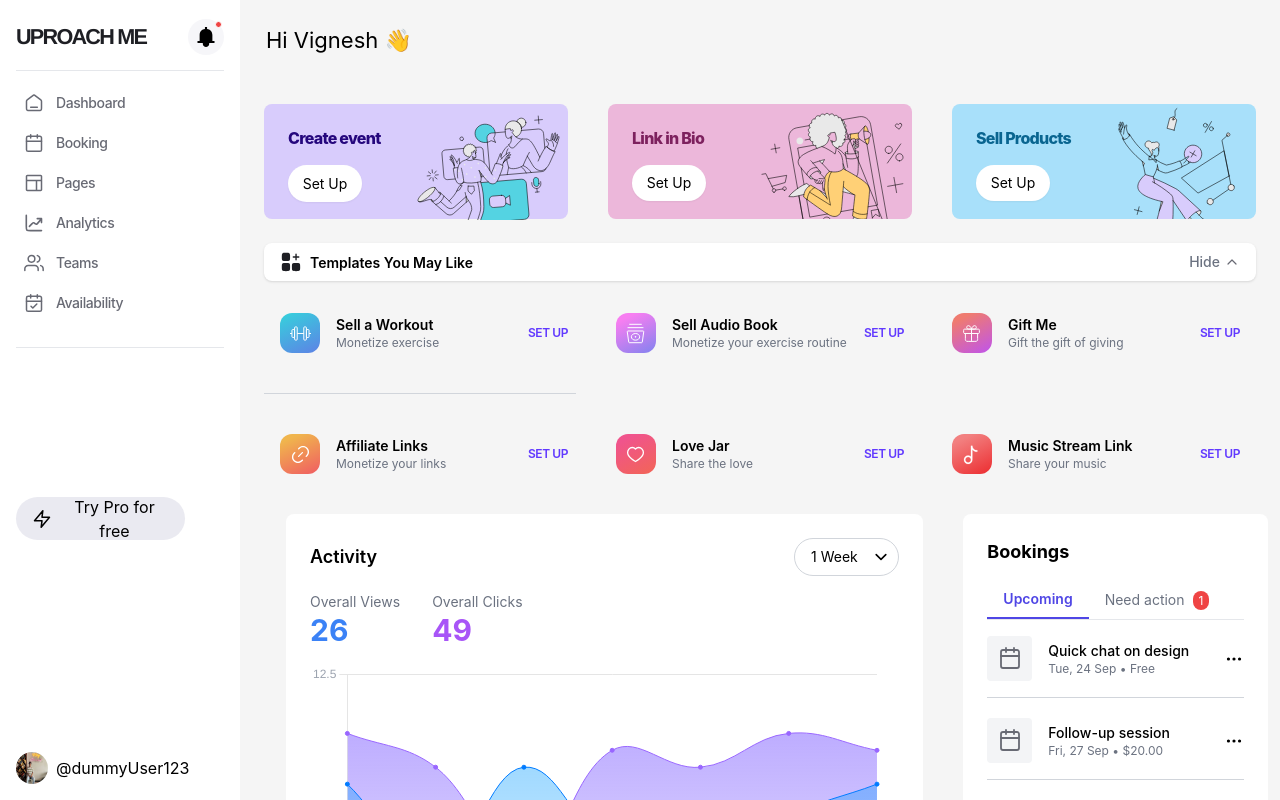
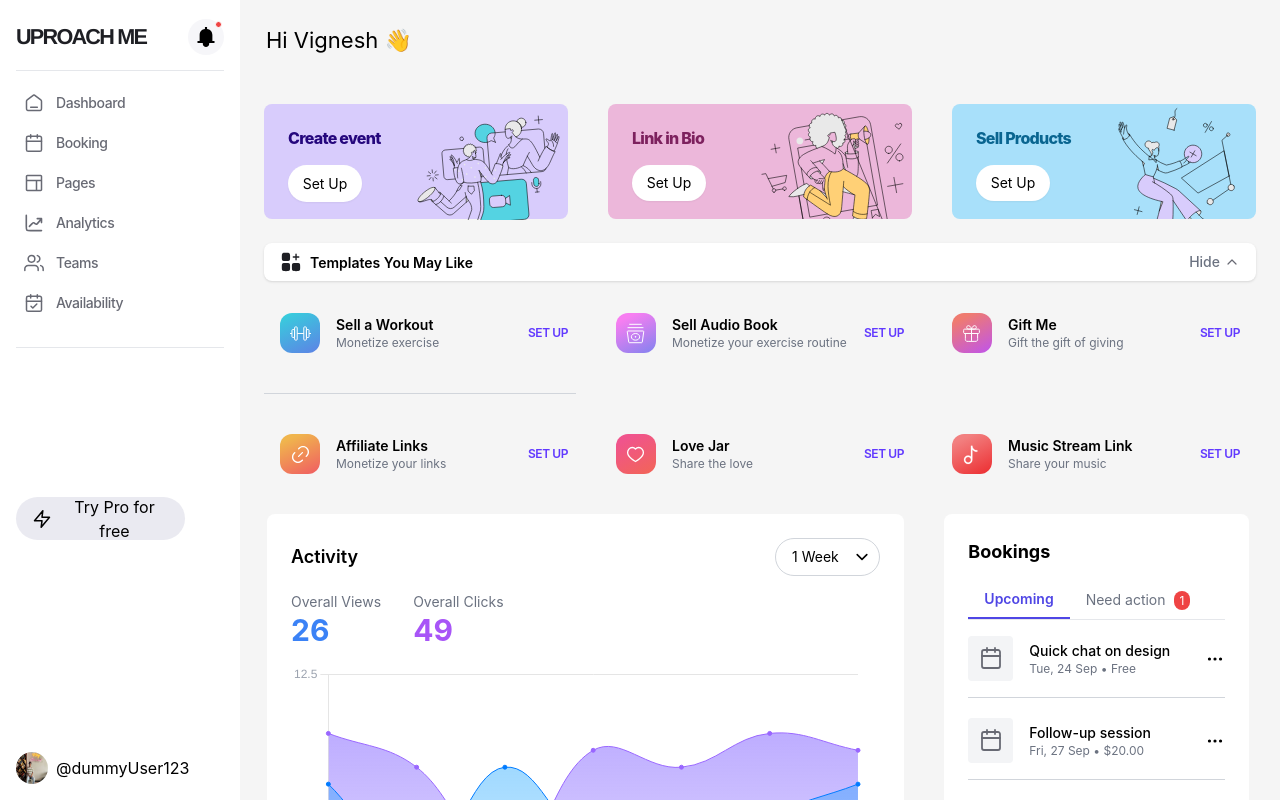
Before and after one commit to yogasuba/Uproach_Me_react, a React (Create React App) app in the folder uproach_me_react/: page /dashboard in a window 1280 px wide. Built offline with nearby package versions, Linux system fonts and the light colour scheme.

Commit message:
ajust width

```diff
--- a/uproach_me_react/src/components/DashboardGrid/index.js
+++ b/uproach_me_react/src/components/DashboardGrid/index.js
@@ -221,14 +221,14 @@ export default function DashboardGrid() {
 
 
 {/* Activity and Bookings */}
-<div className="lg:col-span-2 bg-white p-6 rounded-lg xxxl:h-[476px] xxxl:w-[743px] xxl:h-[465px] xxl:w-[637px] sm:w-[303px] md:ml-[22px] ml-0">
+<div className="lg:col-span-2 bg-white p-6 rounded-lg xxxl:h-[476px] xxxl:w-[743px] xxl:h-[465px] xxl:w-[637px] sm:w-[303px] md:w-[343px] md:ml-[3px] ml-0">
 <ActivityCard />
 
 <div className="bg-muted mt-4 rounded"></div>
 </div>
 
 
-<div className="bg-white p-6 rounded-lg relative xxxl:w-[356px] xxxl:h-[476px] xxl:w-[305px] xxl:h-[465px] sm:w-[303px] sm:h-[479px] md:ml-[22px] ml-0">
+<div className="bg-white p-6 rounded-lg relative xxxl:w-[356px] xxxl:h-[476px] xxl:w-[305px] xxl:h-[465px] sm:w-[303px] md:w-[343px] sm:h-[479px] md:ml-[3px] ml-0">
 <BookingsCard />
 
   {/* Content */}
@@ -236,7 +236,7 @@ export default function DashboardGrid() {
 </div>
 
 {/* Revenue and Recent Purchase */}
-<div className="bg-[#F9EDD7] p-6 rounded-lg xxxl:w-[356px] xxxl:h-[454px] xxl:w-[305px] xxl:h-[430px] relative overflow-hidden sm:w-[303px] md:ml-[22px] ml-0 ">
+<div className="bg-[#F9EDD7] p-6 rounded-lg xxxl:w-[356px] xxxl:h-[454px] xxl:w-[305px] xxl:h-[430px] relative overflow-hidden sm:w-[303px] md:w-[343px] md:ml-[3px] ml-0 ">
   {/* Gradient border at the top */}
   <div className="absolute top-0 left-0 w-full h-[4px]"
   style={{background : "linear-gradient(90deg, #1B7B72 0%, #536FD5 33.5%, #F87FF2 62.5%, #F15558 100%)"}}></div>
@@ -267,27 +267,27 @@ export default function DashboardGrid() {
   </div>
 </div>
 
-<div className="bg-white p-6 rounded-lg  xxxl:w-[356px] xxxl:h-[454px] xxl:w-[305px] xxl:h-[430px] sm:w-[303px] sm:h-[479px] md:ml-[22px] ml-0">
+<div className="bg-white p-6 rounded-lg  xxxl:w-[356px] xxxl:h-[454px] xxl:w-[305px] xxl:h-[430px] sm:w-[303px] md:w-[343px] sm:h-[479px] md:ml-[3px] ml-0">
 <RevenueCard />
   <div className="bg-muted h-[250px] mt-4 rounded"></div>
 </div>
 
 
-<div className="bg-white p-6 rounded-lg relative xxxl:w-[356px] xxxl:h-[454px] xxl:w-[305px] xxl:h-[430px] sm:w-[303px] sm:h-[479px] md:ml-[22px] ml-0">
+<div className="bg-white p-6 rounded-lg relative xxxl:w-[356px] xxxl:h-[454px] xxl:w-[305px] xxl:h-[430px] sm:w-[303px] md:w-[343px] sm:h-[479px] md:ml-[3px] ml-0">
 <RecentPurchase />
 
   {/* Content */}
   <div className="bg-muted h-[250px] mt-4 rounded"></div>
 </div>
 
-<div className="bg-white p-6 rounded-lg relative xxxl:w-[356px] xxxl:h-[476px] xxl:w-[305px] xxl:h-[430px] sm:w-[303px] sm:h-[479px] md:ml-[22px] ml-0">
+<div className="bg-white p-6 rounded-lg relative xxxl:w-[356px] xxxl:h-[476px] xxl:w-[305px] xxl:h-[430px] sm:w-[303px] md:w-[343px] sm:h-[479px] md:ml-[3px] ml-0">
   <ContentCard />
 
   {/* Placeholder content */}
   <div className="bg-muted h-[250px] mt-4 rounded"></div>
 </div>
 
-<div className="bg-white p-6 rounded-lg relative xxxl:w-[356px] xxxl:h-[476px] xxl:w-[305px] xxl:h-[430px] sm:w-[303px] sm:h-[479px] md:ml-[22px] ml-0">
+<div className="bg-white p-6 rounded-lg relative xxxl:w-[356px] xxxl:h-[476px] xxl:w-[305px] xxl:h-[430px] sm:w-[303px] md:w-[343px] sm:h-[479px] md:ml-[3px] ml-0">
   <CountriesCard />
 
   {/* Placeholder content */}
@@ -295,7 +295,7 @@ export default function DashboardGrid() {
 </div>
 
 
-<div className="bg-white p-6 rounded-lg relative xxxl:w-[356px] xxxl:h-[476px] xxl:w-[305px] xxl:h-[430px] sm:w-[303px] sm:h-[549px] md:ml-[22px] ml-0">
+<div className="bg-white p-6 rounded-lg relative xxxl:w-[356px] xxxl:h-[476px] xxl:w-[305px] xxl:h-[430px] sm:w-[303px] md:w-[343px] sm:h-[549px] md:ml-[3px] ml-0">
 <VisitorSources />
 
   {/* Content */}
```
